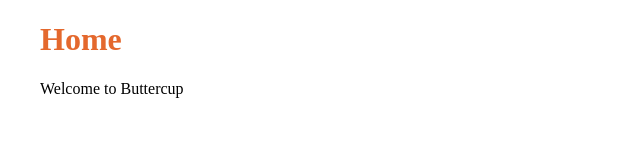
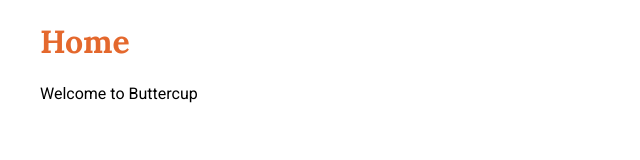
Before and after one commit to smfeest/buttercup-next, a Next.js app: page / in a window 1280 px wide. Shown: the top 160 px of the page, without its empty margins (0-640 px from the left). Built offline with nearby package versions, Linux system fonts and the light colour scheme.

Commit message:
Add fonts
I've used `font-display: optional` because I want to avoid delaying the
rendering of the page while the fonts are downloaded, and also avoid the
flash of unstyled text or layout shift that can occur if the fonts are
swapped after the initial render.

```diff
--- a/src/app/globals.css
+++ b/src/app/globals.css
@@ -9,12 +9,14 @@
 }
 
 body {
+  font-family: var(--font-roboto);
   margin: 0 var(--padding);
   min-width: var(--min-width);
 }
 
 h1 {
   color: var(--color-orange);
+  font-family: var(--font-lora);
   font-weight: bold;
 }
 
--- a/src/app/layout.tsx
+++ b/src/app/layout.tsx
@@ -1,9 +1,23 @@
 import { Viewport } from "next";
+import { Lora, Roboto } from "next/font/google";
 import "./globals.css";
 
 export const viewport: Viewport = {
   themeColor: "#2c6877",
 };
+
+const lora = Lora({
+  display: "optional",
+  fallback: ["serif"],
+  preload: false,
+  variable: "--font-lora",
+});
+const roboto = Roboto({
+  display: "optional",
+  fallback: ["sans-serif"],
+  preload: false,
+  variable: "--font-roboto",
+});
 
 export default function RootLayout({
   children,
@@ -12,7 +26,7 @@ export default function RootLayout({
 }>) {
   return (
     <html lang="en">
-      <body>
+      <body className={`${lora.variable} ${roboto.variable}`}>
         <div className="pageContent">{children}</div>
       </body>
     </html>
```
